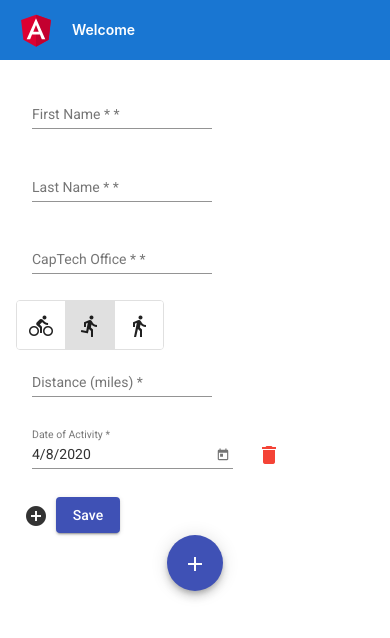
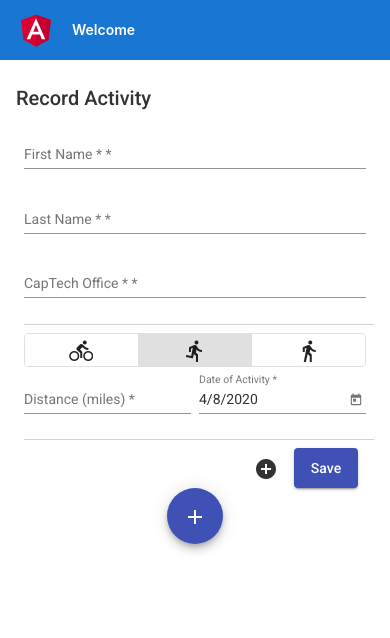
Before and after one commit to 8BitYoda/captech-marathon, an Angular app: page / in a window 390 px wide. Shown: the top 638 px of the page. Built offline with nearby package versions, Linux system fonts and the light colour scheme; what @angular/fire would draw is missing.

Commit message:
responsive design for activity form

```diff
--- a/src/app/activity-form/activity-form.component.html
+++ b/src/app/activity-form/activity-form.component.html
@@ -1,3 +1,4 @@
+<h2>Record Activity</h2>
 <form [formGroup]="activityInputForm"
       (ngSubmit)="onSubmit()" autocomplete="off">
   <!-- First Name -->
@@ -38,17 +39,39 @@
   </mat-form-field>
 
   <div [formArrayName]="'activities'"
+       class="activitiesContainer"
        *ngFor="let activity of activities.controls; let i=index;">
-    <div [formGroupName]="i">
+    <div [formGroupName]="i"
+         class="activity">
+      <button mat-icon-button
+              id="removeActivityMobile"
+              color="warn"
+              type="button"
+              (click)="removeActivity(i)">
+        <mat-icon>delete</mat-icon>
+      </button>
+
       <!-- Activity Selector -->
       <mat-button-toggle-group #group="matButtonToggleGroup" [formControlName]="'type'">
-        <mat-button-toggle value="Bike" aria-label="Bike">
+        <mat-button-toggle value="Bike"
+                           matTooltip="Bike"
+                           [matTooltipShowDelay]="450"
+                           [matTooltipPosition]="'above'"
+                           aria-label="Bike">
           <mat-icon>directions_bike</mat-icon>
         </mat-button-toggle>
-        <mat-button-toggle value="Run" aria-label="Run">
+        <mat-button-toggle value="Run"
+                           matTooltip="Run"
+                           [matTooltipShowDelay]="450"
+                           [matTooltipPosition]="'above'"
+                           aria-label="Run">
           <mat-icon>directions_run</mat-icon>
         </mat-button-toggle>
-        <mat-button-toggle value="Walk" aria-label="Walk">
+        <mat-button-toggle value="Walk"
+                           matTooltip="Walk"
+                           [matTooltipShowDelay]="450"
+                           [matTooltipPosition]="'above'"
+                           aria-label="Walk">
           <mat-icon>directions_walk</mat-icon>
         </mat-button-toggle>
       </mat-button-toggle-group>
@@ -80,13 +103,23 @@
         <mat-error>required</mat-error>
       </mat-form-field>
 
-      <button mat-icon-button color="warn" type="button" (click)="removeActivity(i)">
+      <button mat-icon-button
+              id="removeActivity"
+              color="warn"
+              type="button"
+              (click)="removeActivity(i)">
         <mat-icon>delete</mat-icon>
       </button>
     </div>
   </div>
-  <button mat-icon-button type="button" (click)="addActivity()">
-    <mat-icon>add_circle</mat-icon>
-  </button>
-  <button mat-raised-button color="primary" type="submit">Save</button>
+
+  <div id="buttonsContainer">
+    <button id="addActivity"
+            mat-icon-button
+            type="button"
+            (click)="addActivity()">
+      <mat-icon>add_circle</mat-icon>
+    </button>
+    <button mat-raised-button color="primary" type="submit" id="submit">Save</button>
+  </div>
 </form>
--- a/src/app/activity-form/activity-form.component.scss
+++ b/src/app/activity-form/activity-form.component.scss
@@ -1,11 +1,101 @@
 @import "src/custom-theme";
 
 form {
+  display: flex;
+  flex-flow: row wrap;
+  justify-content: space-between;
+  margin-left: 0.5rem;
+
   mat-form-field {
-    margin: 0.5rem 1rem;
+    flex-grow: 1;
+    flex-basis: auto;
+    margin: 0 0.5rem 0.5rem 0;
   }
 
-  mat-button-toggle-group.error {
-    border: solid 1px mat-color($captech-marathon-warn);
+  .activitiesContainer {
+    order: 2;
+    flex-basis: 100%;
+
+    .activity {
+      display: flex;
+      flex-flow: row wrap;
+      justify-content: space-between;
+      align-items: center;
+      padding-top: 0.5rem;
+
+      border-top: 1px solid lightgray;
+
+      mat-button-toggle-group {
+        margin-right: 0.5rem;
+        height: 2.5rem;
+
+        mat-button-toggle {
+          width: inherit;
+
+          ::ng-deep .mat-button-toggle-label-content {
+            line-height: 2.5rem;
+
+            mat-icon {
+              height: 100%;
+            }
+          }
+        }
+
+        &.error {
+          border: solid 1px mat-color($captech-marathon-warn);
+        }
+      }
+
+
+      @media only screen and (max-width: 656px) {
+        mat-button-toggle-group {
+          width: 100%;
+          height: 2rem;
+          margin-bottom: 0.5rem;
+
+          mat-button-toggle {
+            width: inherit;
+
+            ::ng-deep .mat-button-toggle-label-content {
+              line-height: 2rem;
+            }
+          }
+        }
+
+        mat-form-field {
+          //margin-right: 0;
+          width: 45%;
+        }
+      }
+
+      #removeActivityMobile {
+        display: none;
+        @media only screen and (max-width: 656px) {
+          display: none;
+        }
+      }
+
+      #removeActivity {
+        display: block;
+        @media only screen and (max-width: 656px) {
+          display: none;
+        }
+      }
+    }
+  }
+
+  #buttonsContainer {
+    flex-basis: 100%;
+    order: 99;
+
+    display: flex;
+    justify-content: flex-end;
+
+    padding: 0.5rem 1rem 0 0;
+    border-top: 1px solid lightgray;
+
+    #submit {
+      margin-left: 0.5rem;
+    }
   }
 }
--- a/src/app/app.component.html
+++ b/src/app/app.component.html
@@ -81,18 +81,6 @@
     display: flex;
     align-items: center;
   }
-
-  /* Responsive Styles */
-  @media screen and (max-width: 767px) {
-
-    .card-container > *:not(.circle-link) {
-      width: 100%;
-    }
-
-    .card.highlight-card span {
-      margin-left: 72px;
-    }
-  }
 </style>
 
 <!-- Toolbar -->
--- a/src/app/app.module.ts
+++ b/src/app/app.module.ts
@@ -18,6 +18,7 @@ import { AngularFireModule } from '@angular/fire';
 import { environment } from '../environments/environment';
 import { AngularFirestoreModule } from '@angular/fire/firestore';
 import { MAT_BOTTOM_SHEET_DATA, MatBottomSheetModule, MatBottomSheetRef } from '@angular/material/bottom-sheet';
+import { MatTooltipModule } from '@angular/material/tooltip';
 
 @NgModule({
   declarations: [
@@ -38,7 +39,8 @@ import { MAT_BOTTOM_SHEET_DATA, MatBottomSheetModule, MatBottomSheetRef } from '
     MatButtonToggleModule,
     MatIconModule,
     MatButtonModule,
-    MatBottomSheetModule
+    MatBottomSheetModule,
+    MatTooltipModule
   ],
   providers: [
     ActivityService,
```
